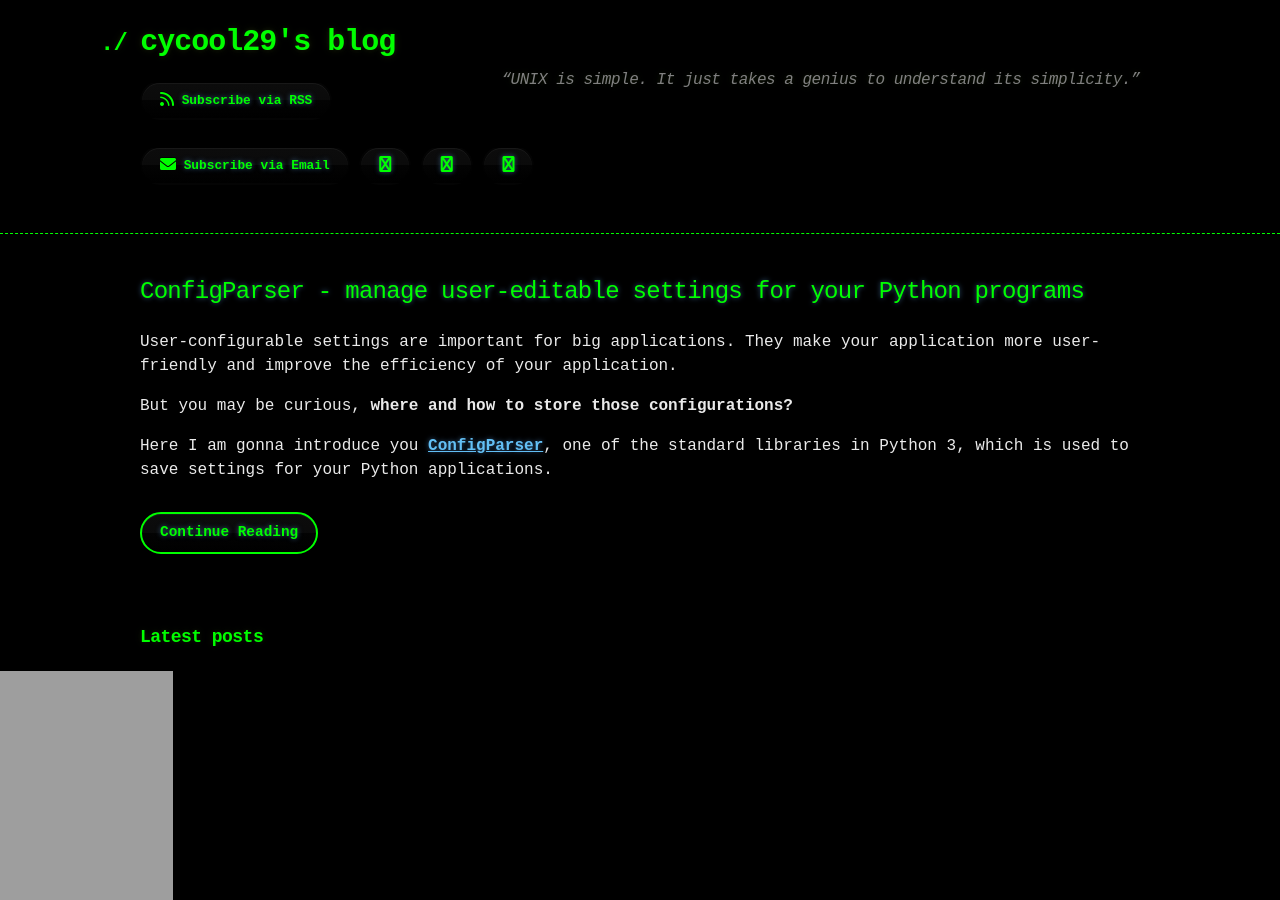
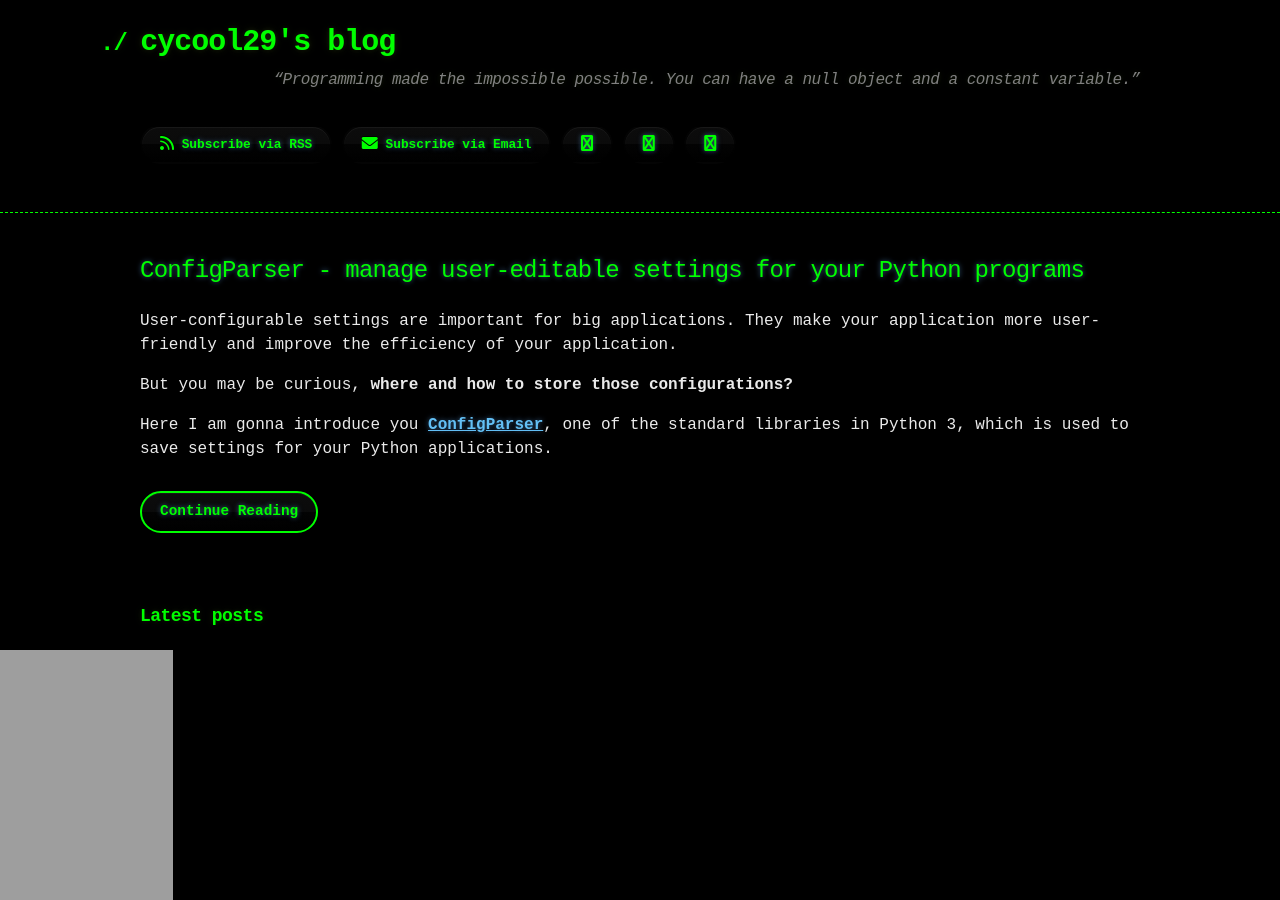
Before and after one commit to cycool29/cycool29.github.io, a Jekyll site: the page built from index.md, in a window 1280 px wide and 900 px high. Built offline with Jekyll 4.4.1, drawn with Linux system fonts in a browser that asks for light colours; a style sheet for code colours, icons or effects is not loaded.

Commit message:
Update quotes

```diff
--- a/_config.yml
+++ b/_config.yml
@@ -1,5 +1,5 @@
 title: cycool29's blog
-description: "“UNIX is simple. It just takes a genius to understand its simplicity.” "
+description: "“Programming made the impossible possible. You can have a null object and a constant variable.” "
 bio: A high school student. Intermediate in Python, Git, Bash. Learning JavaScript. He/Him. "
 author: cycool29
 url: https://cycool29.github.io
```
